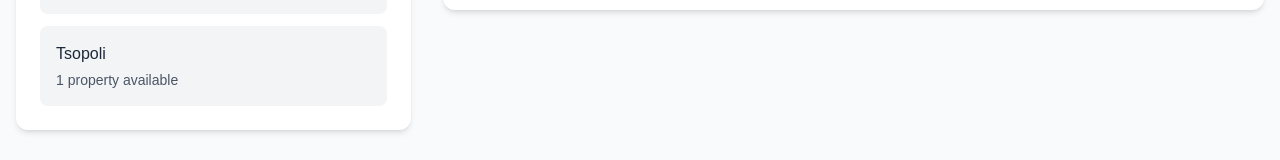
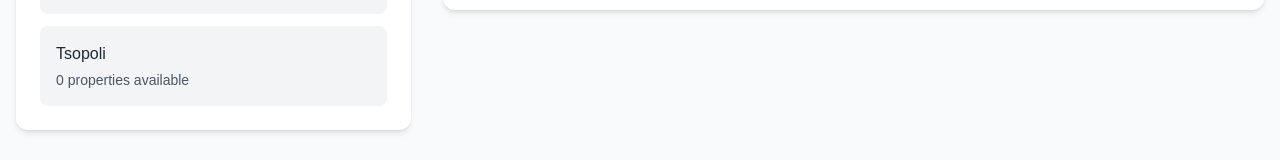
Before and after one commit to Prime-Earth-Realty/prime-earth, a Next.js app: page /locations in a window 1280 px wide. Shown: the part 494-654 px from the top of the page. Built offline with nearby package versions, Linux system fonts and the light colour scheme.

Commit message:
Update page.jsx

```diff
--- a/app/locations/page.jsx
+++ b/app/locations/page.jsx
@@ -54,16 +54,6 @@ export default function LocationsPage() {
         ],
 
         properties: [
-            {
-                id: 101,
-                image:'property1_2.jpeg',
-                title: 'Commercial Corner Plot',
-                price: '45,000',
-                size: '100×100 ft',
-                status: 'Available',
-                features: ['Prime commercial location', 'High visibility', 'Near planned market', 'Full documentation'],
-                contact: '+233 53 379 7792'
-              }
          ]
       },
   ];
@@ -143,7 +133,7 @@ export default function LocationsPage() {
                         <img
                           src={selectedLocation.images[currentImageIndex]}
                           alt={`${selectedLocation.name} view ${currentImageIndex + 1}`}
-                          className="w-full h-full object-cover transition-opacity duration-300"
+                          className="w-full h-full transition-opacity duration-300"
                         />
 
                         <button
```
